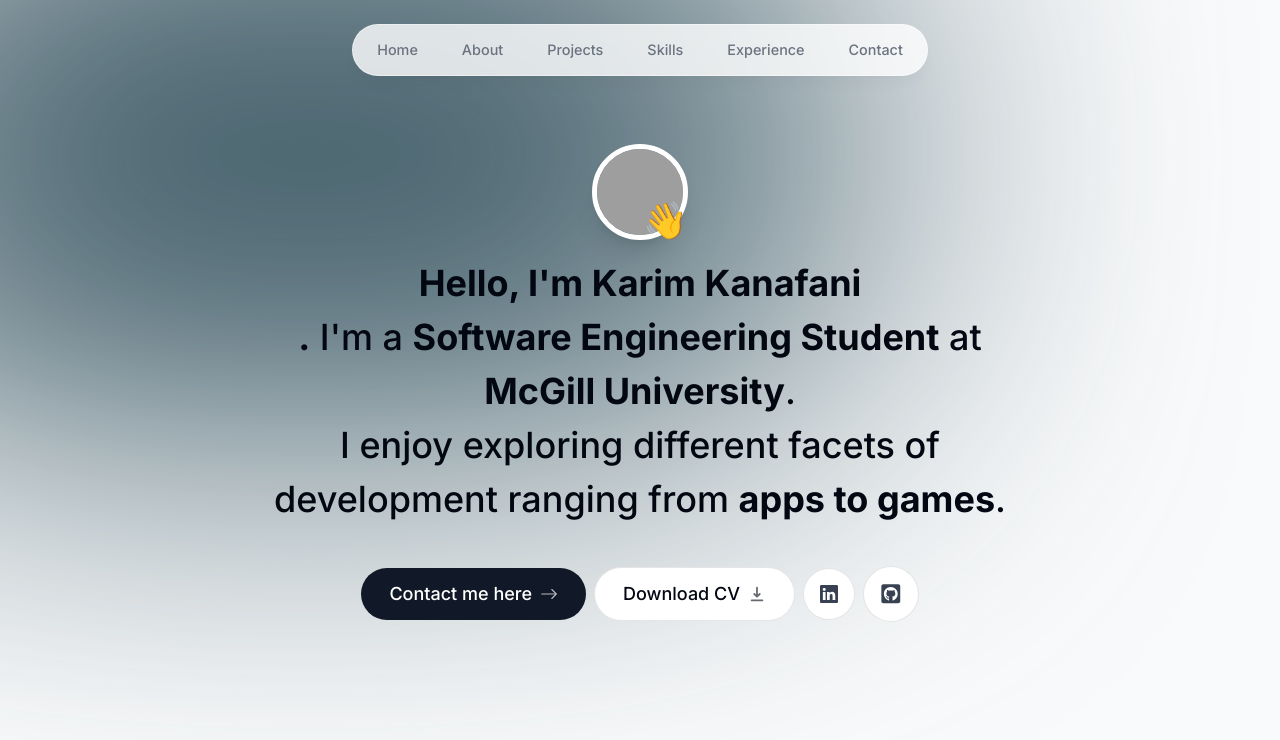
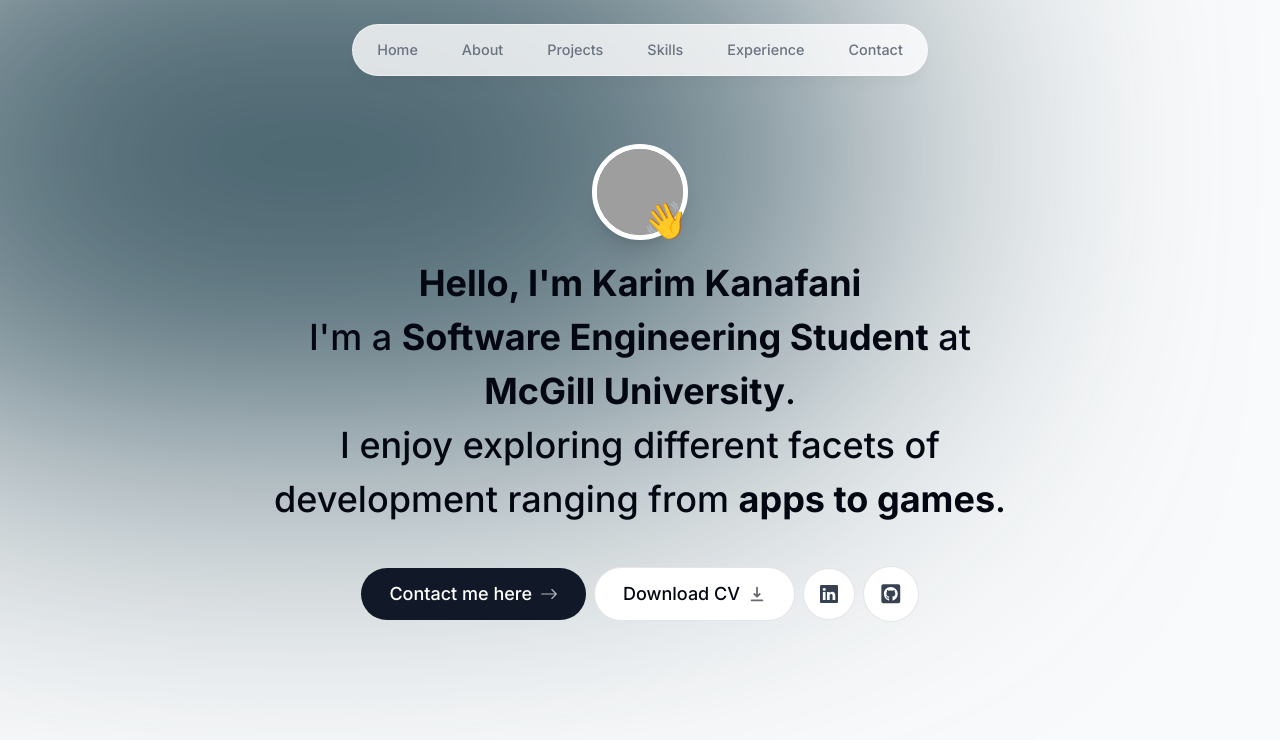
Before and after one commit to karimkanafani/portfolio, a Next.js app in the folder my-portfolio/: page / in a window 1280 px wide. Shown: the top 740 px of the page. Built offline with nearby package versions, Linux system fonts and the light colour scheme; grey boxes are pictures that could not be loaded.

Commit message:
Update intro.tsx

```diff
--- a/my-portfolio/src/components/intro.tsx
+++ b/my-portfolio/src/components/intro.tsx
@@ -45,7 +45,7 @@
             <motion.p className="mb-10 mt-4 px-4 text-2xl font-medium !leading-[1.5] sm:text-4xl"
             initial={{opacity:0, y: 100}}
             animate={{opacity: 1, y: 0}}>
-                <span className="font-bold">Hello, I'm Karim Kanafani <br></br>.</span> I'm a{" "}
+                <span className="font-bold">Hello, I'm Karim Kanafani <br></br></span> I'm a{" "}
                 <span className="font-bold">Software Engineering Student</span> at{" "}
                 <span className="font-bold">McGill University</span>. <br></br> I enjoy
                 exploring different facets of development ranging from  <span className="font-bold">apps to games</span>.
```
